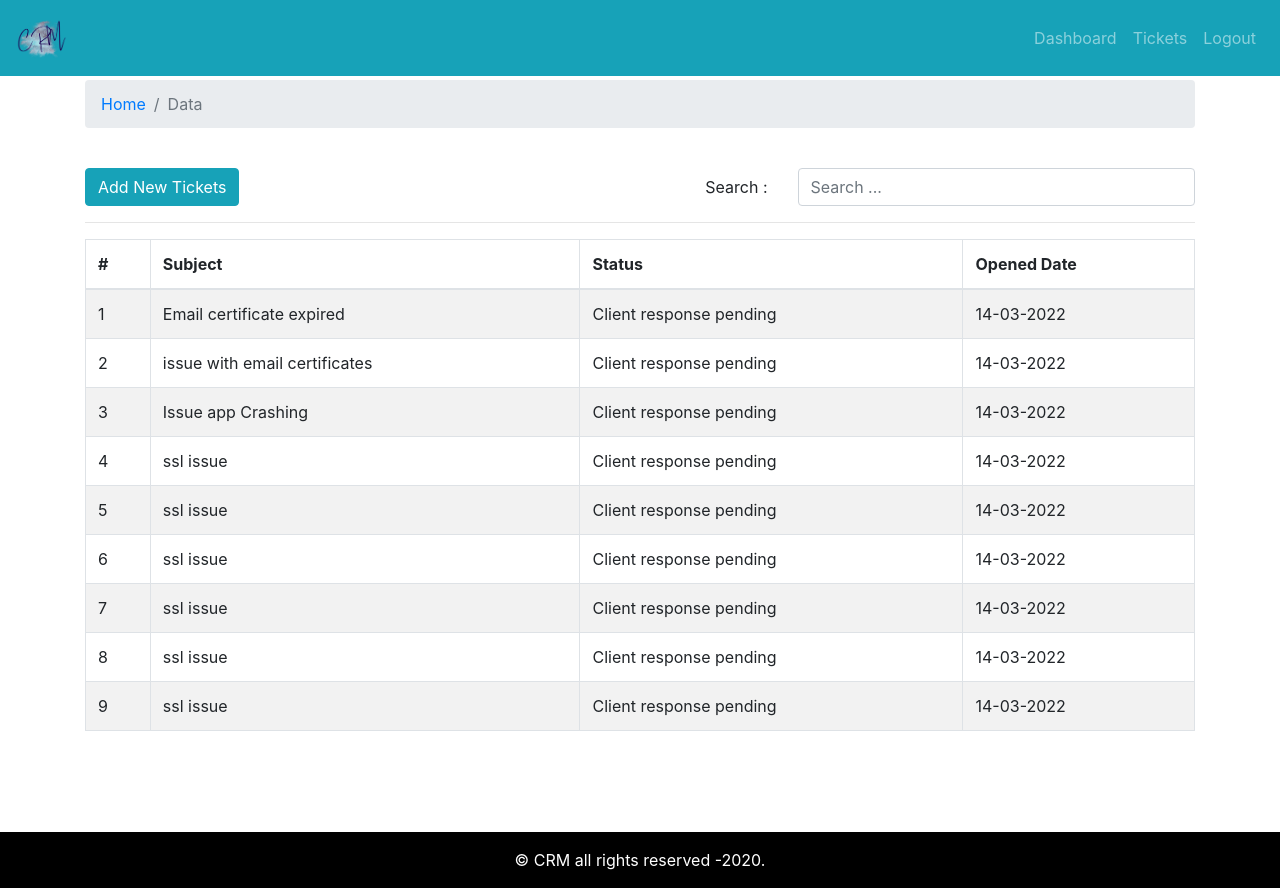
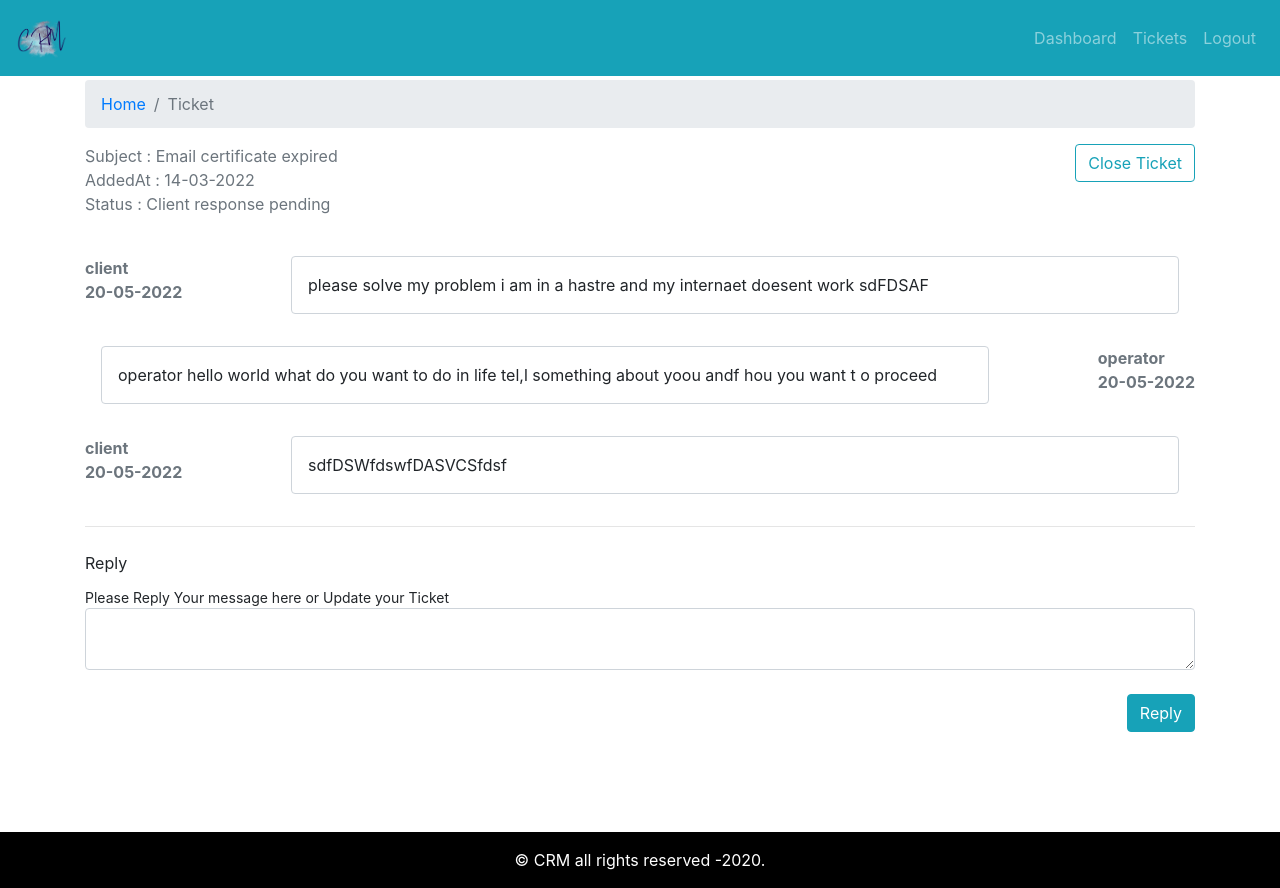
Before and after one commit to Aeron2/crm-fr, a React (Create React App) app: page / in a window 1280 px wide. Built offline with nearby package versions, Linux system fonts and the light colour scheme.

Commit message:
ticket page fend doen

```diff
--- a/src/App.js
+++ b/src/App.js
@@ -6,6 +6,7 @@ import Defaultlayout from './layout/Defaultlayout';
 import DashboardPage from './page/dashboard/DashboardPage';
 import AddTicketsPage from './page/new-ticket/AddTicketsPage';
 import TicketsListsPage from './page/ticket-list/TicketsListsPage';
+import TicketPage from './page/ticket/TicketPage';
 
 function App() {
   return (
@@ -16,7 +17,8 @@ function App() {
       <Defaultlayout>
         {/* <DashboardPage /> */}
         {/* <AddTicketsPage/> */}
-        <TicketsListsPage/>
+        {/* <TicketsListsPage/> */}
+        <TicketPage />
       </Defaultlayout>
     </div>
   );
--- a/src/components/breadcrumb/BreadcrumbComp.js
+++ b/src/components/breadcrumb/BreadcrumbComp.js
@@ -6,7 +6,7 @@ function BreadcrumbComp({ page }) {
       <Breadcrumb>
         <Breadcrumb.Item href="/">Home</Breadcrumb.Item>
 
-        <Breadcrumb.Item active>Data</Breadcrumb.Item>
+        <Breadcrumb.Item active>{page}</Breadcrumb.Item>
       </Breadcrumb>
     </div>
   );
--- /dev/null
+++ b/src/components/message-history/MessageHistoryComp.js
@@ -0,0 +1,17 @@
+import React from 'react';
+import "./messageHistoryStyle.css"
+
+function MessageHistoryComp({ msg }) {
+  // !msg && return null;
+  return msg.map((row, i) => (
+    <div key={i} className="message-history">
+      <div className="send font-weight-bold text-secondary mt-3">
+        <div className="sender"> {row.messageBy} </div>
+        <div className="date">{row.date}</div>
+      </div>
+      <div className="message">{row.message}</div>
+    </div>
+  ));
+}
+
+export default MessageHistoryComp;
--- /dev/null
+++ b/src/components/message-history/messageHistoryStyle.css
@@ -0,0 +1,17 @@
+.message-history{
+    display: flex;
+    flex-direction: row;
+    justify-content: space-between;
+}
+
+.message-history:nth-child(even){
+    display: flex;
+    flex-direction: row-reverse;
+    justify-content: space-between;
+}
+.message{
+    padding: 1rem;
+    width: 80%;
+    border: 1px solid #ced4da;
+    border-radius: 0.25rem; margin: 1rem;
+}
--- a/src/components/ticket-table/dummy-tickets.json
+++ b/src/components/ticket-table/dummy-tickets.json
@@ -3,7 +3,24 @@
     "id": 1,
     "subject": "Email certificate expired",
     "status": "Client response pending",
-    "addedAt": "14-03-2022"
+    "addedAt": "14-03-2022",
+    "history": [
+      {
+        "date": "20-05-2022",
+        "message": "please solve my problem i am in a hastre and my internaet doesent work  sdFDSAF",
+        "messageBy": "client"
+      },
+      {
+        "date": "20-05-2022",
+        "message": "operator hello world what do you want to do in life tel,l something about yoou andf hou you want t o proceed",
+        "messageBy": "operator"
+      },
+      {
+        "date": "20-05-2022",
+        "message": "sdfDSWfdswfDASVCSfdsf",
+        "messageBy": "client"
+      }
+    ]
   },
   {
     "subject": "issue with email certificates",
--- /dev/null
+++ b/src/components/update-ticket/UpdateTicket.js
@@ -0,0 +1,27 @@
+import React from 'react';
+import { Form, Button } from 'react-bootstrap';
+function UpdateTicket({ msg, handleOnChange, handleOnSubmit }) {
+  return (
+    <Form onSubmit={handleOnSubmit}>
+      <Form.Label>Reply</Form.Label>
+      <Form.Text>
+        Please Reply Your message here or Update your Ticket
+      </Form.Text>
+      <Form.Control
+        as="textarea"
+        row="5"
+        name=""
+        value={msg}
+        onChange={handleOnChange}
+      />
+      <div className="text-right mt-4 mb-3">
+        <Button variant="info" type="submit">
+          {' '}
+          Reply
+        </Button>
+      </div>
+    </Form>
+  );
+}
+
+export default UpdateTicket;
--- /dev/null
+++ b/src/page/ticket/TicketPage.js
@@ -0,0 +1,60 @@
+import React, { useEffect, useState } from 'react';
+import { Container, Row, Col, Button } from 'react-bootstrap';
+import BreadcrumbComp from '../../components/breadcrumb/BreadcrumbComp';
+import MessageHistoryComp from '../../components/message-history/MessageHistoryComp';
+import tickets from '../../components/ticket-table/dummy-tickets.json';
+import UpdateTicket from '../../components/update-ticket/UpdateTicket';
+const ticket = tickets[0];
+
+function TicketPage() {
+  const [message, setMessage] = useState('');
+
+  useEffect(() => {}, [message]);
+  const handleOnChange = (e) => {
+    setMessage(e.target.value);
+    //   console.log(message)
+  };
+  const handleOnSubmit = () => {
+    alert('Form submitted');
+  };
+
+  return (
+    <Container>
+      <Row>
+        <Col>
+          <BreadcrumbComp page="Ticket" />
+        </Col>
+      </Row>
+      <Row>
+        <Col className="text-weight-bolder text-secondary">
+          <div className="subject">Subject : {ticket.subject}</div>
+          <div className="date">AddedAt : {ticket.addedAt}</div>
+          <div className="status">Status : {ticket.status} </div>{' '}
+        </Col>{' '}
+        <Col className="text-right ">
+          {' '}
+          <Button variant="outline-info">Close Ticket</Button>{' '}
+        </Col>{' '}
+      </Row>{' '}
+      <Row className="mt-4">
+        {' '}
+        <Col>
+          {' '}
+          <MessageHistoryComp msg={ticket.history} />{' '}
+        </Col>{' '}
+      </Row>{' '}
+      <hr />{' '}
+      <Row className="mt-4">
+        <Col>
+          <UpdateTicket
+            msg={message}
+            handleOnChange={handleOnChange}
+            handleOnSubmit={handleOnSubmit}
+          />
+        </Col>
+      </Row>
+    </Container>
+  );
+}
+
+export default TicketPage;
```
